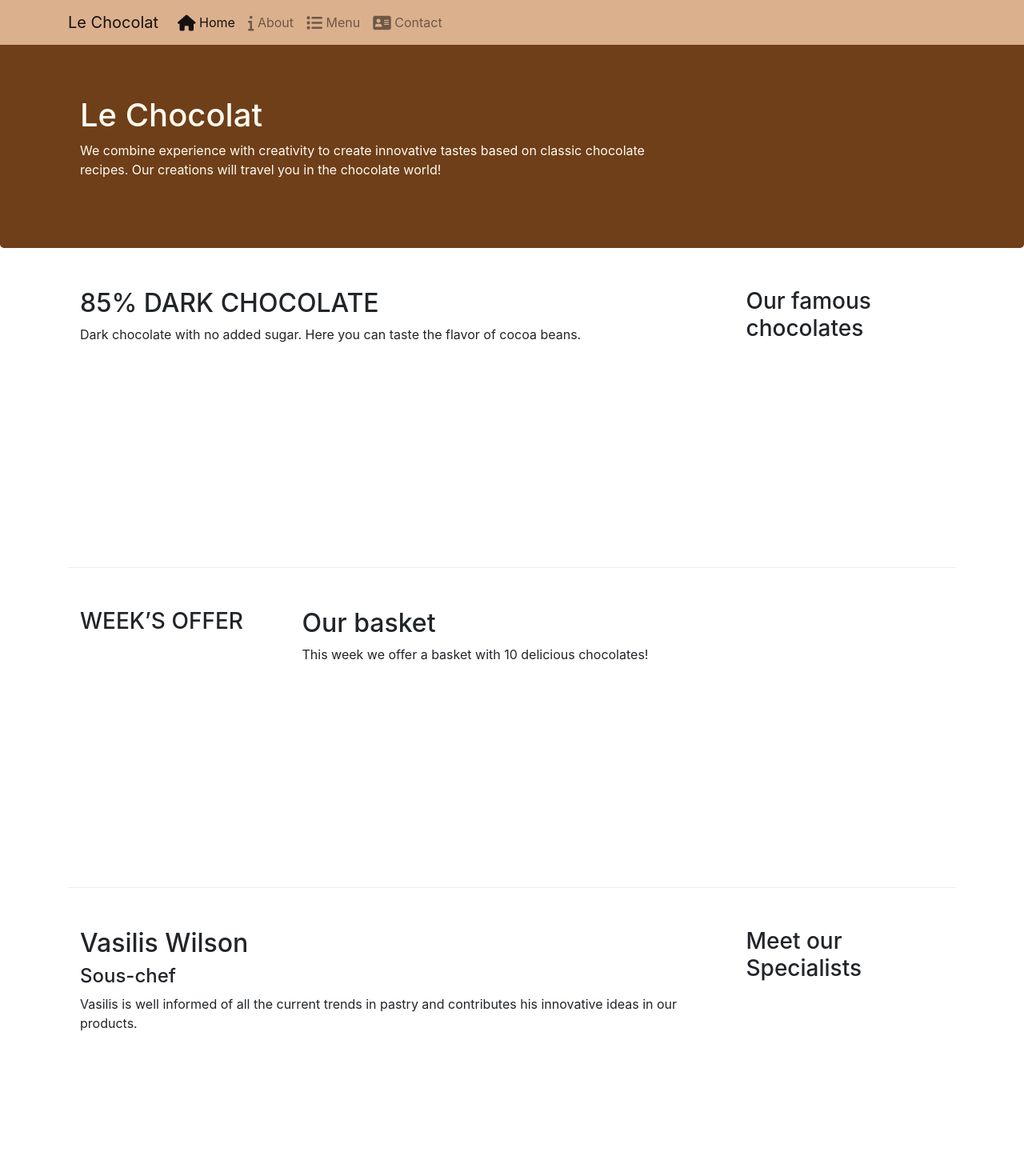
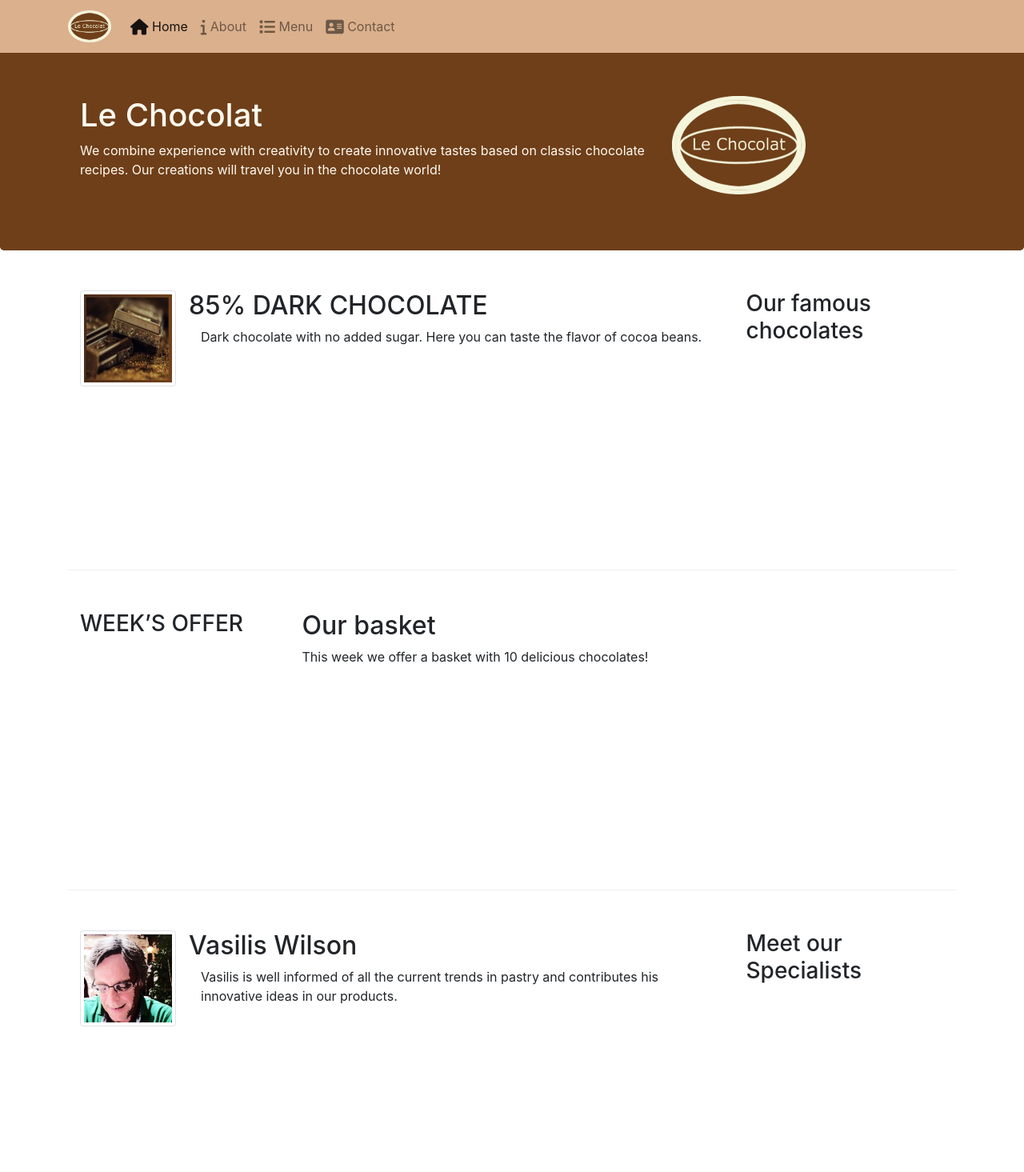
Before and after one commit to triantac/CharaLeChocolat, a plain HTML site: page index.html in a window 1280 px wide. Shown: the top 1465 px of the page at 80% size. Drawn offline with nearby package versions, Linux system fonts and the light colour scheme.

Commit message:
Images and Media

```diff
--- a/index.html
+++ b/index.html
@@ -16,7 +16,7 @@
 <body>
     <nav class="navbar navbar-expand-md navbar-light bg-light fixed-top ">
         <div class="container">
-            <a class="navbar-brand" href="#">Le Chocolat</a>
+            <a class="navbar-brand" href="./index.html"><img src="images/logo.png" height="40" width="54"></a>
             <button class="navbar-toggler" type="button" data-toggle="collapse" data-target="#Navbar">
                 <span class="navbar-toggler-icon"></span>
             </button>
@@ -47,6 +47,7 @@
                         recipes. Our creations will travel you in the chocolate world!</p>
                 </div>
                 <div class="col col-sm">
+                    <img src="images/logo.png" class="img-fluid">
                 </div>
             </div>
         </div>
@@ -59,8 +60,15 @@
                 <h3>Our famous chocolates</h3>
             </div>
             <div class="col-sm col-md">
-                <h2>85% DARK CHOCOLATE</h2>
-                <p>Dark chocolate with no added sugar. Here you can taste the flavor of cocoa beans.</p>
+                <div class="media">
+                    <img class="d-flex mr-3 img-thumbnail align-self-center"
+                        src="images/dark85.jpg" alt="85% DARK CHOCOLATE">
+                    <div class="media-body">
+                        <h2 class="mt-0">85% DARK CHOCOLATE</h2>
+                        <p class="col d-none d-md-block">Dark chocolate with no added sugar.
+                        Here you can taste the flavor of cocoa beans.</p>
+                    </div>
+                </div>
             </div>
         </div>
 
@@ -80,10 +88,15 @@
                 <h3>Meet our Specialists</h3>
             </div>
             <div class="col-sm col-md">
-                <h2>Vasilis Wilson </h2>
-                <h4>Sous-chef</h4>
-                <p>Vasilis is well informed of all the current trends in pastry and contributes his innovative ideas in
-                    our products.</p>
+                <div class="media">
+                    <img class="d-flex mr-3 img-thumbnail align-self-center"
+                        src="images/cartoonVasilis.png" alt="Vasilis Wilson">
+                    <div class="media-body">
+                        <h2 class="mt-0">Vasilis Wilson</h2>
+                        <p class="col d-none d-md-block">Vasilis is well informed of all the current
+                            trends in pastry and contributes his innovative ideas in our products.</p>
+                    </div>
+                </div>
             </div>
         </div>
     </div>
```
Also changed, not shown: aboutus.html (+4 -2 lines), images/cartoonVasilis.png (added), images/dark85.jpg (added), images/logo.png (added), images/promotion.jpg (added).
